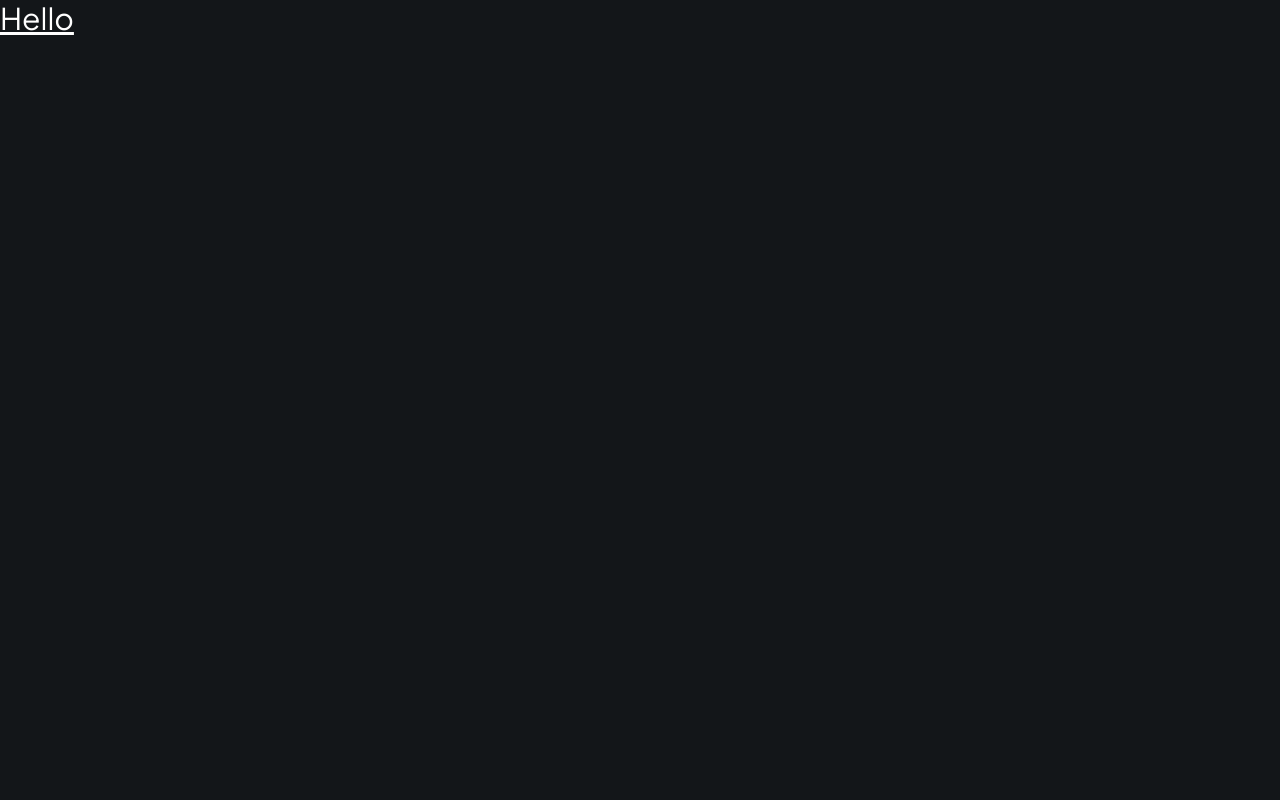
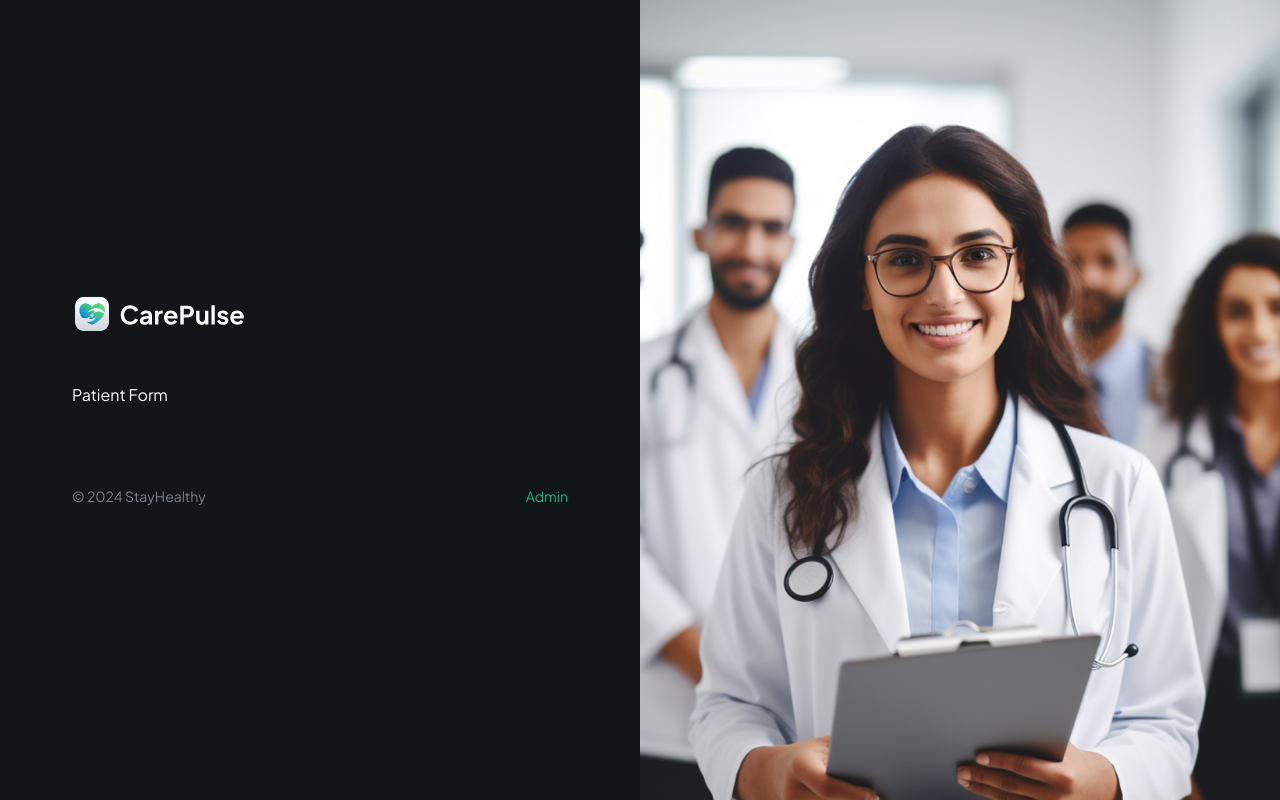
Before and after one commit to andbudha/StayHealthy, a Next.js app: page / in a window 1280 px wide. Built offline with nearby package versions, Linux system fonts and the light colour scheme.

Commit message:
Patient comp added/Home page comp updated

```diff
--- a/app/page.tsx
+++ b/app/page.tsx
@@ -1,7 +1,39 @@
+import PatientForm from '@/components/forms/PatientForm';
+import { Button } from '@/components/ui/button';
+import Image from 'next/image';
+import Link from 'next/link';
+
 export default function Home() {
   return (
-    <div>
-      <h1 className="text-3xl underline">Hello</h1>
+    <div className="flex h-screen max-h-screen">
+      <section className="remove-scrollbar container my-auto">
+        <div className="sub-container max-w-[496px]">
+          <Image
+            src="/assets/icons/logo-full.svg"
+            height={1000}
+            width={1000}
+            alt="patient"
+            className="mb-12 h-10 w-fit"
+          />
+          <PatientForm />
+
+          <div className="text-14-regular mt-20 flex justify-between">
+            <p className="justify-items-end text-dark-600 xl:text-left">
+              © 2024 StayHealthy
+            </p>
+            <Link href="/?admin=true" className="text-green-500">
+              Admin
+            </Link>
+          </div>
+        </div>
+      </section>
+      <Image
+        src="/assets/images/onboarding-img.png"
+        alt="patient"
+        height={1000}
+        width={1000}
+        className="side-img w-[50%]"
+      />
     </div>
   );
 }
--- /dev/null
+++ b/components/forms/PatientForm.tsx
@@ -0,0 +1,11 @@
+import React from 'react';
+
+const PatientForm = () => {
+  return (
+    <div>
+      <h1>Patient Form</h1>
+    </div>
+  );
+};
+
+export default PatientForm;
```
